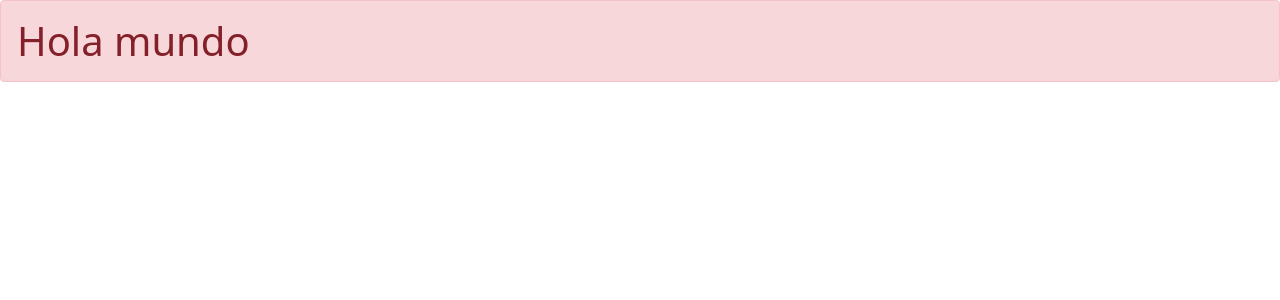
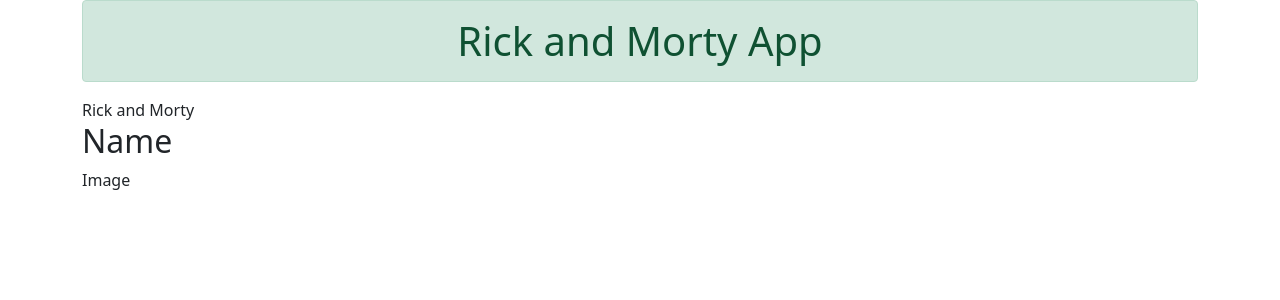
Before and after one commit to VlV-515/rick-and-morty-react-useContext, a React (Vite) app: page / in a window 1280 px wide. Shown: the top 300 px of the page. Built offline with nearby package versions, Linux system fonts and the light colour scheme.

Commit message:
Feat⚙️Crea componente y context Characters

```diff
--- a/src/App.jsx
+++ b/src/App.jsx
@@ -1,7 +1,14 @@
+import Characters from './components/Characters'
+import CharactersContextProvider from './context/charactersContext'
 function App() {
   return (
     <div className='App'>
-      <h1 className='alert alert-danger'>Hola mundo</h1>
+      <div className='container'>
+        <h1 className='alert alert-success text-center'>Rick and Morty App</h1>
+        <CharactersContextProvider>
+          <Characters />
+        </CharactersContextProvider>
+      </div>
     </div>
   )
 }
--- /dev/null
+++ b/src/components/Characters.jsx
@@ -0,0 +1,17 @@
+import { useContext } from 'react'
+import { CharactersContext } from '../context/charactersContext'
+
+function Characters() {
+  const test = useContext(CharactersContext)
+  return (
+    <div className='row'>
+      <div className='col-4'>
+        {test}
+        <h2>Name</h2>
+        <p>Image</p>
+      </div>
+    </div>
+  )
+}
+
+export default Characters
--- /dev/null
+++ b/src/context/charactersContext.jsx
@@ -0,0 +1,13 @@
+import { createContext } from 'react'
+
+export const CharactersContext = createContext()
+
+function CharactersContextProvider({ children }) {
+  return (
+    <CharactersContext.Provider value={'Rick and Morty'}>
+      {children}
+    </CharactersContext.Provider>
+  )
+}
+
+export default CharactersContextProvider
```
